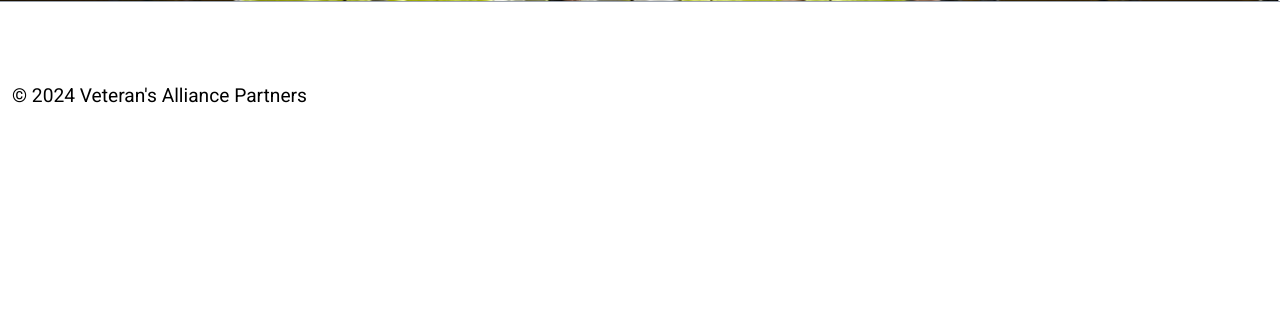
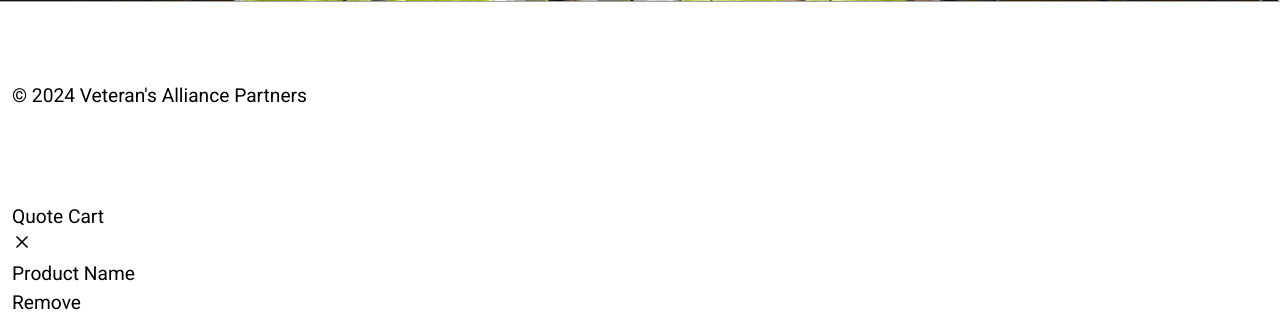
Before and after one commit to brentwilson/vap-dj, a Django app: page /catalog/ in a window 1280 px wide. Shown: the part 736-1066 px from the top of the page. Before the commit the page ends 839 px from the top, so only its background shows below. Run offline with Django 5.2, Linux system fonts and the light colour scheme; parts of the project's set-up code (start-up, migrations or seed data) failed here and were passed over.

Commit message:
fixed manage cart

```diff
--- a/Catalog/urls.py
+++ b/Catalog/urls.py
@@ -6,4 +6,7 @@ urlpatterns = [
     path('', views.index, name='index'),
     path('product/<slug:slug>/', views.product, name='product'),
     path('products/<str:category>', views.productsByCategory, name='productsByCategory'),
+    path('search/', views.search, name='search'),
+    path('api/products/', views.api_products, name='api_products'),
+    path('api/product/<int:product_id>/', views.api_product, name='api_product'),
 ]
--- a/Catalog/views.py
+++ b/Catalog/views.py
@@ -36,3 +36,9 @@ def api_products(request):
     products = Product.objects.all()
     serializer = ProductSerializer(products, many=True)
     return Response(serializer.data)
+
+@api_view(['GET'])
+def api_product(request, product_id):
+    product = Product.objects.get(id=product_id)
+    serializer = ProductSerializer(product, many=False)
+    return Response(serializer.data)
--- /dev/null
+++ b/Pages/static/js/managecart.js
@@ -0,0 +1,58 @@
+async function addtocart(product_id) {
+  // get the product details
+  let productData = await axios.get(`api/product/${product_id}`);
+  let product = {
+    id: productData.data.id,
+    name: productData.data.name,
+    sku: productData.data.sku,
+    image: productData.data.image,
+    lot_size: productData.data.lot_size,
+  };
+  let cart = JSON.parse(sessionStorage.getItem("cart"));
+  if (cart == null) {
+    cart = [];
+  }
+  // check if the product is already in the cart
+  let index = cart.findIndex((item) => item.id == product.id);
+  if (index != -1) {
+    cart[index].quantity += 1;
+  } else {
+    product.quantity = 1;
+    cart.push(product);
+  }
+  // check cart size
+  document.getElementById("cart-count").innerHTML(cart.length);
+
+  sessionStorage.setItem("cart", JSON.stringify(cart));
+}
+
+function removefromcart(product_id) {
+  let cart = JSON.parse(sessionStorage.getItem("cart"));
+  let index = cart.findIndex((item) => item.id == product_id);
+  if (index != -1) {
+    cart[index].quantity -= 1;
+    if (cart[index].quantity == 0) {
+      cart.splice(index, 1);
+    }
+  }
+  sessionStorage.setItem("cart", JSON.stringify(cart));
+}
+
+function clearcart() {
+  localStorage.removeItem("cart");
+}
+
+function getcart() {
+  let cart = JSON.parse(sessionStorage.getItem("cart"));
+  let cartHTML = "";
+  for (let i = 0; i < cart.length; i++) {
+    cartHTML += `<div class="cart-item">
+      <div class="cart-item-image"><img src="/static/images/products/${cart[i].image}" width="50"></div><div class="cart-item-name">${cart[i].name}</div>
+      <div class="cart-item-remove" onclick="removefromcart(${cart[i].id})">Remove</div>`;
+  }
+}
+
+function openModal() {
+  let modal = document.getElementById("cart-modal");
+  modal.style.display = "block";
+}
--- a/templates/base.html
+++ b/templates/base.html
@@ -23,7 +23,7 @@
 
     <div>{% block maincontent %} {% endblock maincontent %}</div>
 
-    {% include "footer.html" %}
+    {% include "footer.html" %} {% include "quote-cart.html" %}
 
     <script src="https://unpkg.com/htmx.org@2.0.2"></script>
     <script src="https://unpkg.com/axios/dist/axios.min.js"></script>
@@ -32,6 +32,7 @@
       integrity="sha256-/JqT3SQfawRcv/BIHPThkBvs0OEvtFFmqPF/lYI/Cxo="
       crossorigin="anonymous"
     ></script>
+    <script src="{% static 'js/managecart.js' %}"></script>
     <script src="{% static 'js/scrollup.js' %}"></script>
 
     {% block jscripts %} {% endblock jscripts %}
--- /dev/null
+++ b/templates/quote-cart.html
@@ -0,0 +1,33 @@
+{% load static %}
+<div class="cart-window p-3">
+  <div class="cart-header">
+    <h1>Quote Cart</h1>
+    <button class="close-cart" id="close-cart">
+      <svg
+        xmlns="http://www.w3.org/2000/svg"
+        class="icon icon-tabler icon-tabler-x"
+        width="20"
+        height="20"
+        viewBox="0 0 24 24"
+        stroke-width="2"
+        stroke="currentColor"
+        fill="none"
+        stroke-linecap="round"
+        stroke-linejoin="round"
+      >
+        <path stroke="none" d="M0 0h24v24H0z" />
+        <line x1="18" y1="6" x2="6" y2="18" />
+        <line x1="6" y1="6" x2="18" y2="18" />
+      </svg>
+    </button>
+  </div>
+  <div class="cart-content">
+    <div class="cart-item">
+      <div class="cart-item-image"></div>
+      <div class="cart-item-details">
+        <h3>Product Name</h3>
+        <button class="remove-item">Remove</button>
+      </div>
+    </div>
+  </div>
+</div>
```
Also changed, not shown: Pages/static/styles/vap-frontend.css (+15 -0 lines).
